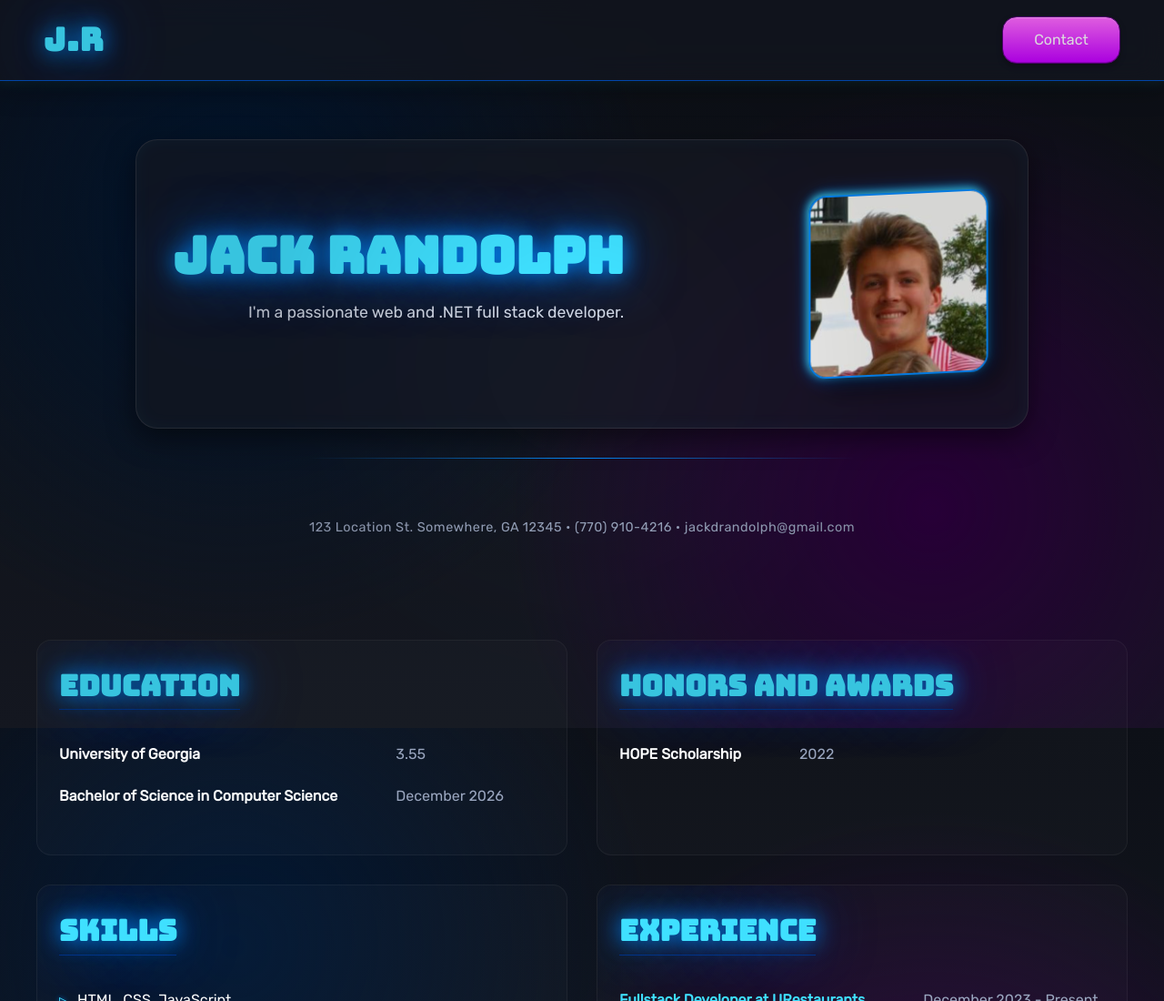
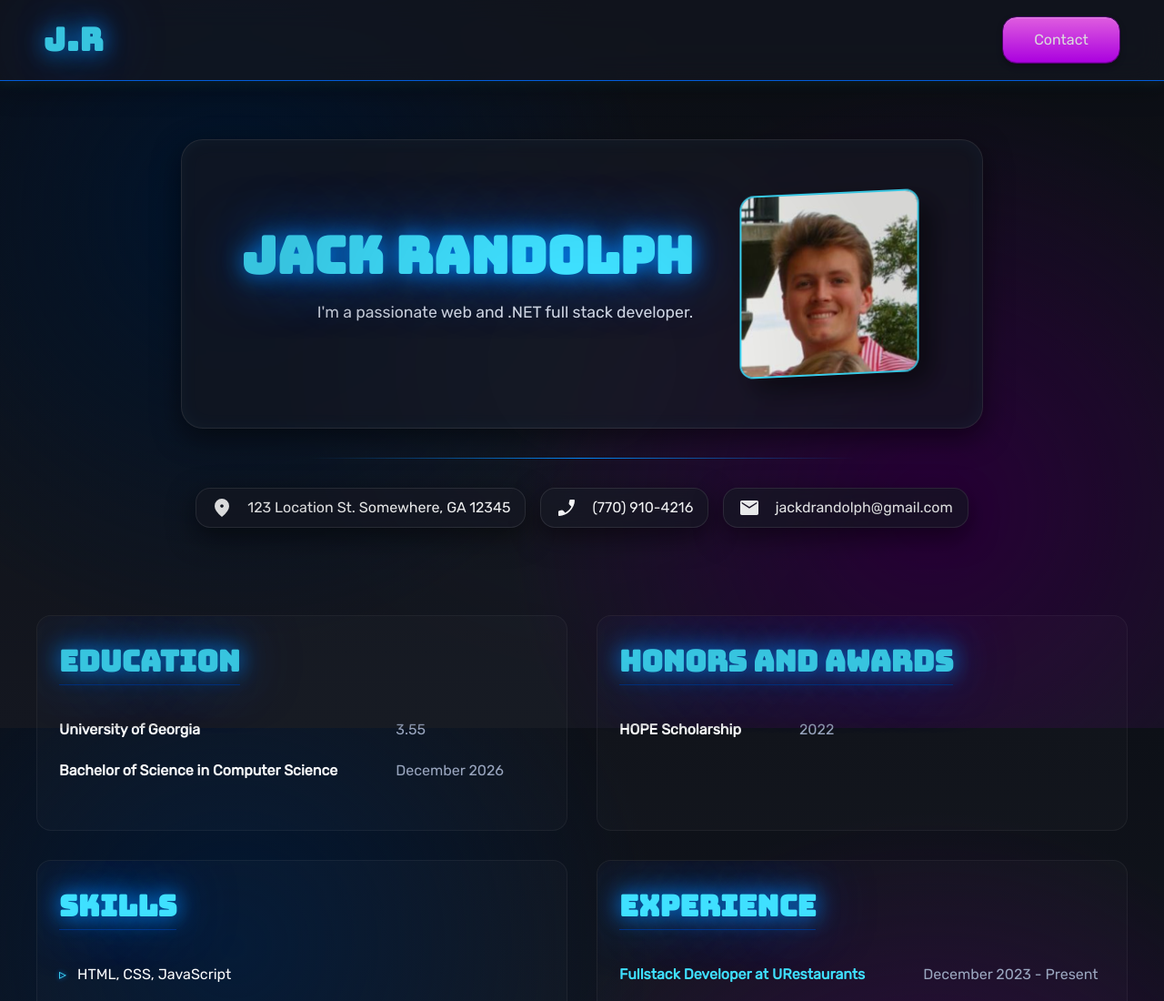
Before and after one commit to JackaPacka/jackapacka.github.io, a website: page index.html in a window 1280 px wide. Shown: the top 1100 px of the page at 91% size. Drawn offline with Linux system fonts and the light colour scheme.

Commit message:
Much improved address bar

```diff
--- /dev/null
+++ b/css/icons.css
@@ -0,0 +1,14 @@
+.icon {
+    width: 24px;
+    height: 24px;
+    vertical-align: middle;
+    display: inline-block;
+    background-color: currentColor;
+    -webkit-mask: var(--mask) no-repeat center / contain;
+    mask: var(--mask) no-repeat center / contain;
+    flex-shrink: 0;
+}
+
+.location-icon { --mask: url("./assets/location-icon.svg"); }
+.phone-icon { --mask: url("./assets/phone-icon.svg"); }
+.email-icon { --mask: url("./assets/email-icon.svg"); }
--- a/css/style.css
+++ b/css/style.css
@@ -1,13 +1,15 @@
+@import "icons.css";
+
 @font-face {
     font-family: "Bungee";
-    src: url("Bungee-Regular.ttf") format("truetype");
+    src: url("assets/Bungee-Regular.ttf") format("truetype");
     font-weight: normal;
     font-style: normal;
 }
 
 @font-face {
     font-family: "Rubik";
-    src: url("Rubik-Regular.ttf") format("truetype");
+    src: url("assets/Rubik-Regular.ttf") format("truetype");
     font-weight: normal;
     font-style: normal;
 }
@@ -123,11 +125,11 @@ nav {
     background: var(--glass-bg);
     backdrop-filter: blur(15px);
     -webkit-backdrop-filter: blur(15px);
-    border-bottom: 1px solid var(--primary-color-dark);
+    border-bottom: 1px solid var(--primary-color);
     box-shadow: 0 4px 30px rgba(0, 0, 0, 0.5), 0 0 15px var(--glass-glow);
     position: sticky;
     top: 0;
-    z-index: 100;
+    z-index: 1000;
 
     overflow: hidden;
 }
@@ -186,13 +188,13 @@ header {
 
 header .hero {
     display: flex;
-    justify-content: space-between;
+    justify-content: center;
     align-items: center;
 
-    max-width: 900px;
+    max-width: 800px;
     width: 100%;
     margin: 0 auto;
-    gap: 32px;
+    gap: 48px;
 
     text-align: right;
     padding: 40px;
@@ -223,23 +225,13 @@ header .hero img {
     width: 200px;
     height: 200px;
     object-fit: cover;
-    border-radius: 20px;
-    border: 2px solid var(--primary-color-light);
-    box-shadow:
-        15px 15px 30px rgba(0, 0, 0, 0.5),
-        -2px -2px 10px var(--primary-color-lightest),
-        0 0 20px var(--primary-color-dark);
+    border-radius: var(--border-radius);
+    border: 2px solid var(--primary-color-lightest);
+    box-shadow: 15px 15px 30px rgba(0, 0, 0, 0.5);
 
     perspective: 1000px;
     transform: rotateX(10deg) rotateY(-15deg);
     transition: transform 0.5s cubic-bezier(0.23, 1, 0.32, 1);
-}
-
-header .hero img:hover {
-    transform: rotateX(0deg) rotateY(0deg) scale(1.05) translateY(-5px);
-    box-shadow:
-        0 20px 40px rgba(0, 0, 0, 0.6),
-        0 0 30px var(--primary-color-lightest);
 }
 
 header .address {
@@ -260,7 +252,29 @@ header hr {
 }
 
 
+header .address-bar {
+    display: flex;
+    justify-content: space-between;
+    align-content: center;
+    gap: 16px;
+}
 
+header .address-bar .address-bar-item {
+    display: flex;
+    align-items: center;
+    gap: 16px;
+    padding: 8px 16px;
+    background: var(--glass-bg);
+    backdrop-filter: blur(10px);
+    border: 1px solid var(--glass-border);
+    border-radius: var(--border-radius);
+    box-shadow: var(--shadow-3d);
+}
+
+header .address-bar .address-bar-item p {
+    margin: 0;
+    padding: 0;
+}
 
 
 
--- a/index.html
+++ b/index.html
@@ -66,7 +66,22 @@
                 <img src="images/headshot.jpg" alt="Headshot of Jack Randolph" />
             </div>
             <hr/>
-            <p class="address">123 Location St. Somewhere, GA 12345 • (770) 910-4216 • jackdrandolph@gmail.com</p>
+
+            <div class="address-bar">
+                <div class="address-bar-item">
+                    <span class="icon location-icon"></span>
+                    <p>123 Location St. Somewhere, GA 12345</p>
+                </div>
+                <div class="address-bar-item">
+                    <span class="icon phone-icon"></span>
+                    <p>(770) 910-4216</p>
+                </div>
+                <div class="address-bar-item">
+                    <span class="icon email-icon"></span>
+                    <p>jackdrandolph@gmail.com</p>
+                </div>
+            </div>
+
         </header>
 
 
```
Also changed, not shown: css/assets/Bungee-Regular.ttf (renamed from css/Bungee-Regular.ttf), css/assets/Rubik-Regular.ttf (renamed from css/Rubik-Regular.ttf), css/assets/email-icon.svg (added), css/assets/location-icon.svg (added), css/assets/phone-icon.svg (added), 1 other file.
